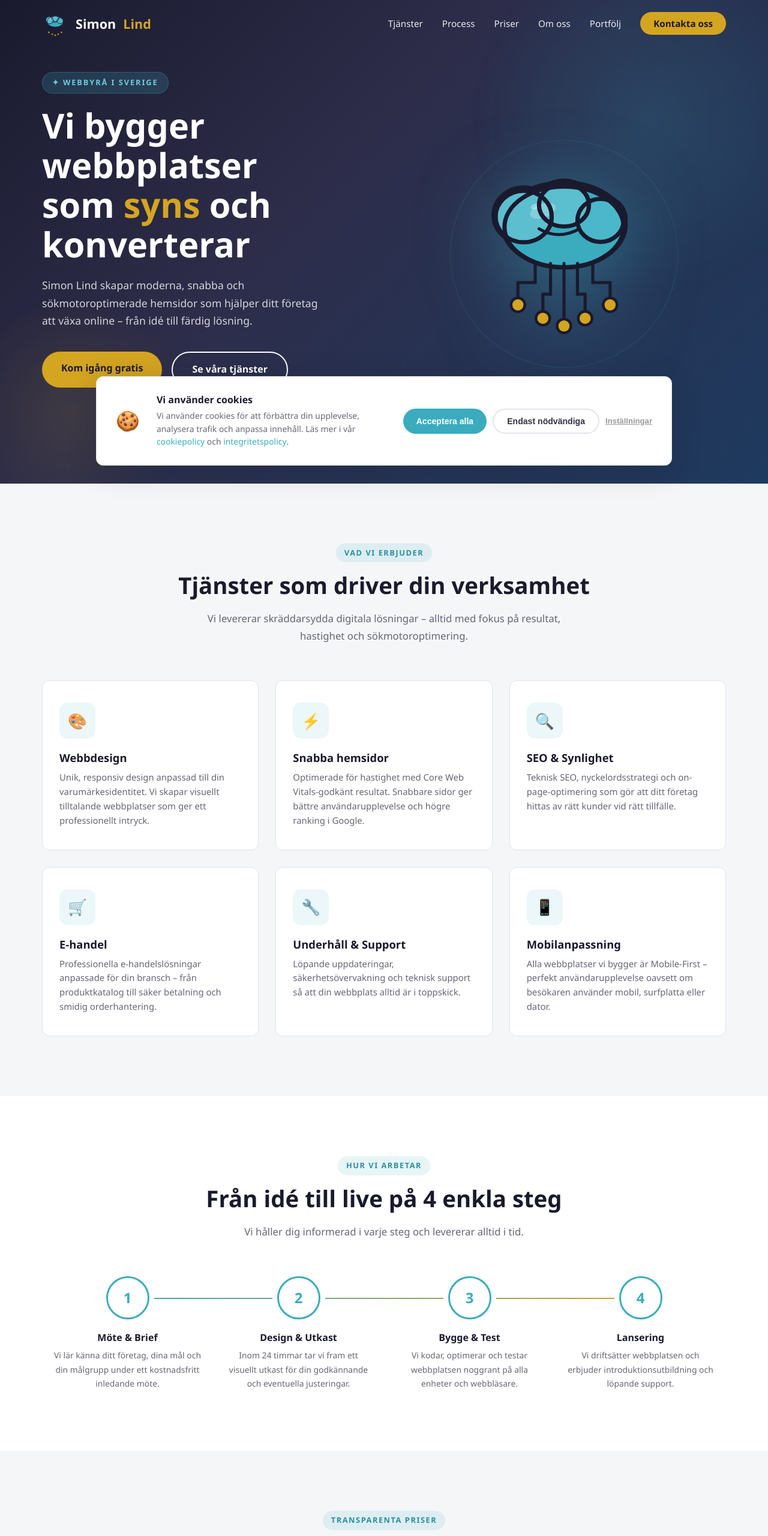
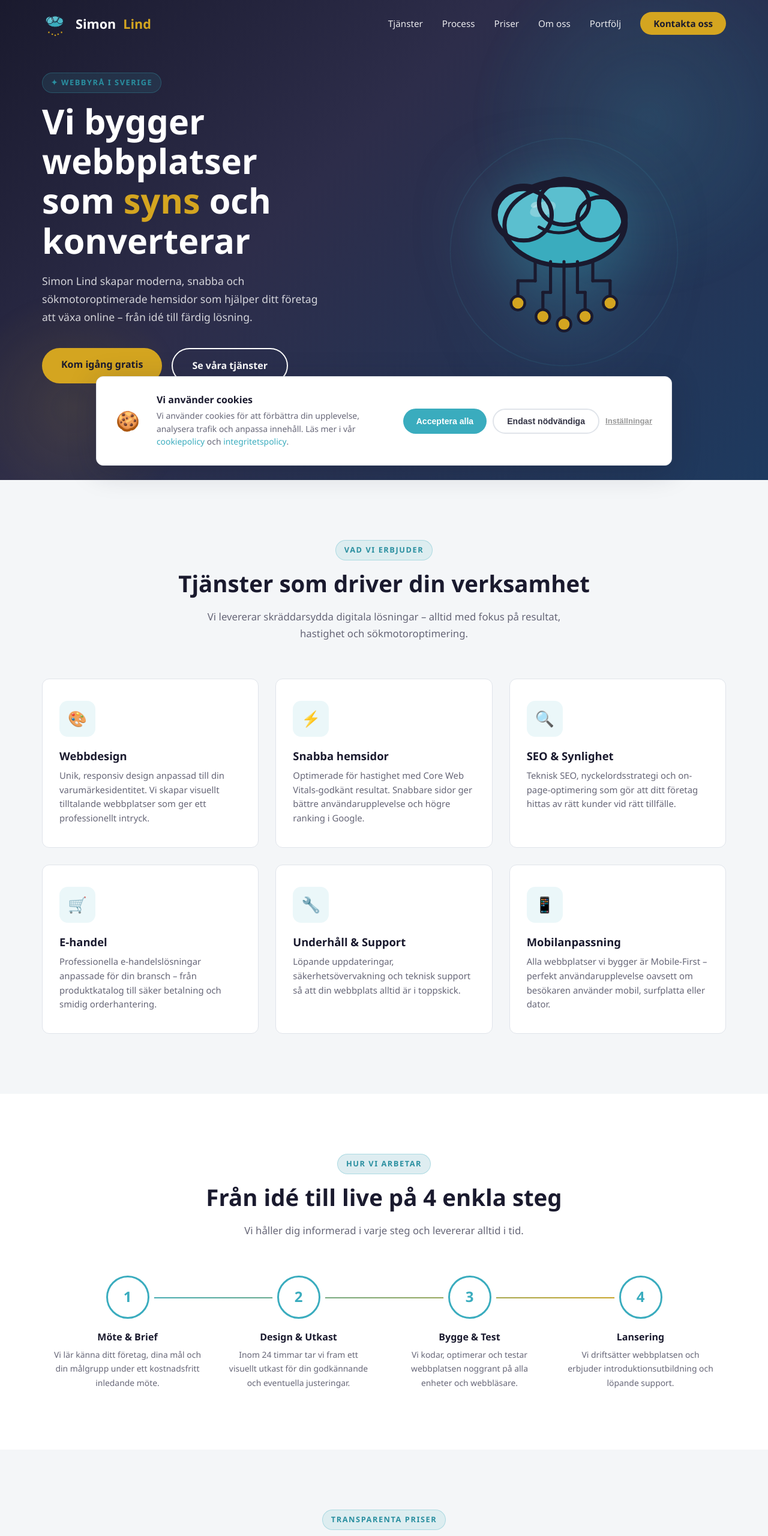
Before and after one commit to bellemartineebusiness/Simonlindd, a plain HTML site: page index.html in a window 1280 px wide. Shown: the top 2560 px of the page at 60% size. Drawn offline with Linux system fonts and the light colour scheme.

Commit message:
Refine section tag styling and portfolio card width

```diff
--- a/style.css
+++ b/style.css
@@ -100,7 +100,9 @@
   transform: translateY(-2px);
 }
 
-.section-tag {
+.section-tag,
+.hero-text .label,
+.portfolio-tag {
   display: inline-block;
   background: rgba(58, 172, 190, 0.12);
   color: var(--teal-dark);
@@ -110,7 +112,27 @@
   text-transform: uppercase;
   padding: 5px 14px;
   border-radius: 50px;
+  border: 1px solid rgba(58, 172, 190, 0.3);
   margin-bottom: 14px;
+}
+
+#tjanster .section-tag,
+#process .section-tag,
+#om-oss .section-tag,
+#portfölj .section-tag,
+#priser .section-tag,
+#kontakt .section-tag {
+  background: rgba(58, 172, 190, 0.12);
+  color: var(--teal-dark);
+  border: 1px solid rgba(58, 172, 190, 0.3);
+}
+
+#process .section-tag,
+#om-oss .section-tag,
+#portfölj .section-tag {
+  background: #DEEDF1 !important;
+  color: var(--teal-dark) !important;
+  border: 1px solid rgba(58, 172, 190, 0.3) !important;
 }
 
 .section-title {
@@ -294,19 +316,7 @@
   position: relative;
   z-index: 1;
 }
-.hero-text .label {
-  display: inline-block;
-  background: rgba(58, 172, 190, 0.2);
-  color: var(--teal-light);
-  font-size: 0.8rem;
-  font-weight: 700;
-  letter-spacing: 0.15em;
-  text-transform: uppercase;
-  padding: 6px 16px;
-  border-radius: 50px;
-  margin-bottom: 20px;
-  border: 1px solid rgba(58, 172, 190, 0.3);
-}
+
 .hero-text h1 {
   font-size: clamp(2.2rem, 5vw, 3.6rem);
   color: var(--white);
@@ -1108,7 +1118,7 @@
 
 .portfolio-card-link--projektgaranti {
   width: 100%;
-  max-width: 560px;
+  max-width: 660px;
   margin-inline: auto;
   justify-self: center;
 }
@@ -1212,18 +1222,7 @@
 .portfolio-info {
   padding: 24px 28px;
 }
-.portfolio-tag {
-  display: inline-block;
-  background: rgba(58, 172, 190, 0.12);
-  color: var(--teal-dark);
-  font-size: 0.75rem;
-  font-weight: 700;
-  letter-spacing: 0.1em;
-  text-transform: uppercase;
-  padding: 4px 12px;
-  border-radius: 50px;
-  margin-bottom: 10px;
-}
+
 .portfolio-info h3 {
   font-size: 1.1rem;
   margin-bottom: 8px;
```
